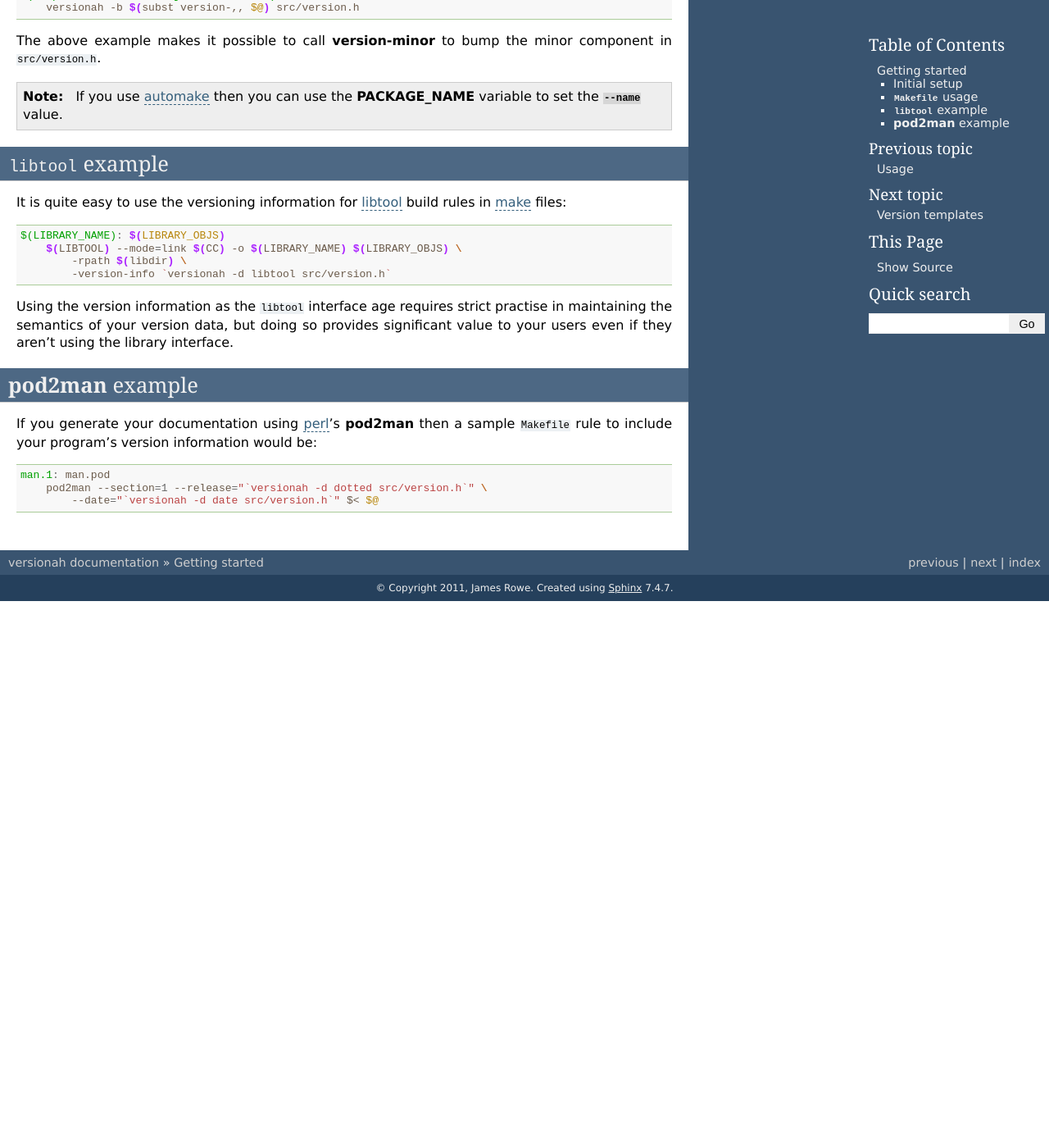
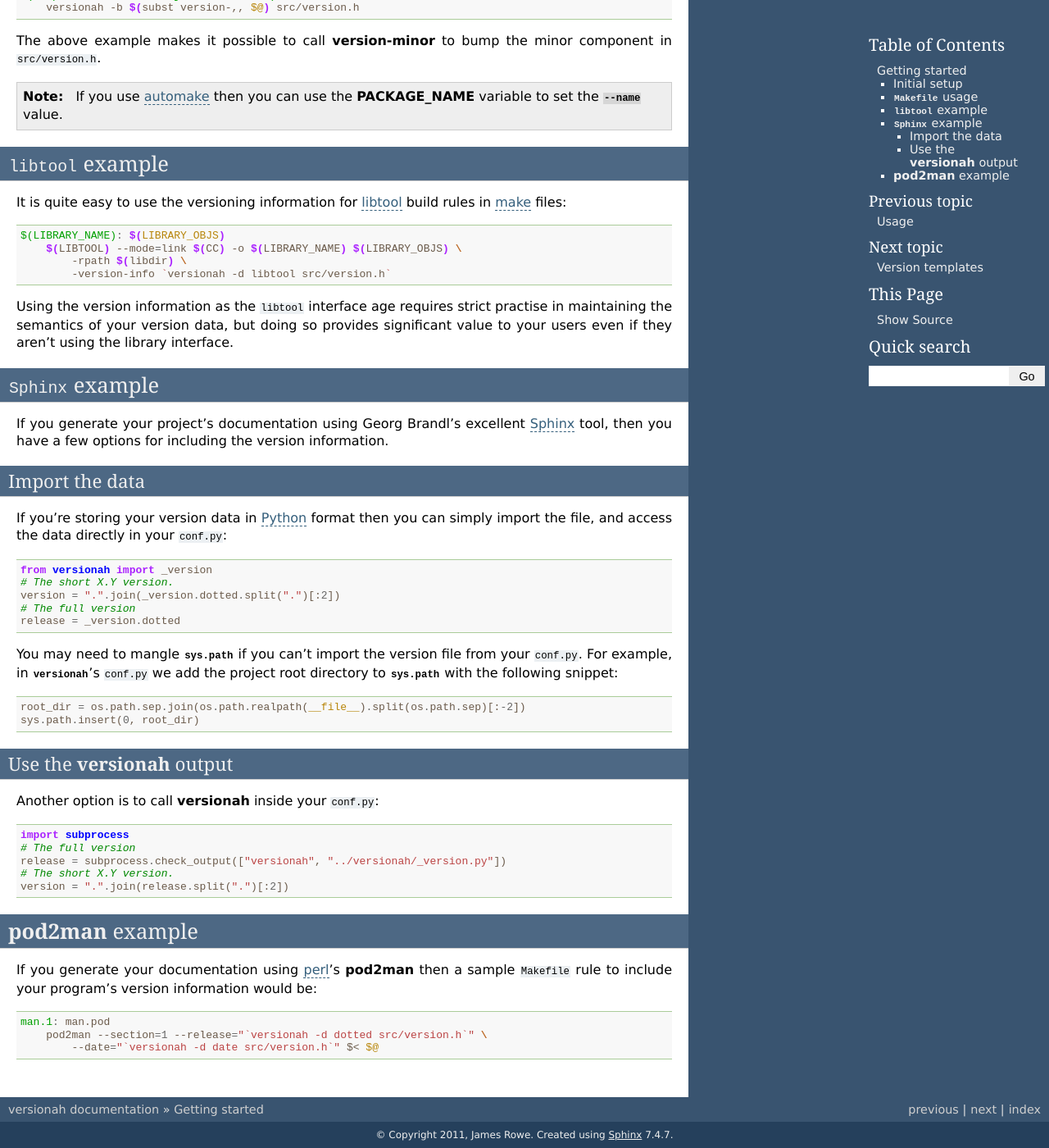
Before and after one commit to JNRowe/versionah, a Sphinx documentation site: the page built from doc/getting_started.rst, in a window 1280 px wide and 1400 px high, scrolled down 424 px. Shown: the whole window at 82% size. Built offline with Sphinx 7.4.7, drawn with Linux system fonts in a browser that asks for light colours; the version number could not be read and is left out; before the commit the page ends 1157 px from its top, so only the background shows below that.

Commit message:
Added example of using versionah with Sphinx.

```diff
--- a/doc/getting_started.rst
+++ b/doc/getting_started.rst
@@ -51,6 +51,43 @@ practise in maintaining the semantics of your version data, but doing so
 provides significant value to your users even if they aren't using the library
 interface.
 
+``Sphinx`` example
+------------------
+
+If you generate your project's documentation using Georg Brandl's excellent
+Sphinx_ tool, then you have a few options for including the version information.
+
+Import the data
+'''''''''''''''
+
+If you're storing your version data in Python_ format then you can simply import
+the file, and access the data directly in your :file:`conf.py`::
+
+    from versionah import _version
+    # The short X.Y version.
+    version = ".".join(_version.dotted.split(".")[:2])
+    # The full version
+    release = _version.dotted
+
+You may need to mangle :py:data:`sys.path` if you can't import the version file
+from your :file:`conf.py`.  For example, in :mod:`versionah`'s :file:`conf.py`
+we add the project root directory to :py:data:`sys.path` with the following
+snippet::
+
+    root_dir = os.path.sep.join(os.path.realpath(__file__).split(os.path.sep)[:-2])
+    sys.path.insert(0, root_dir)
+
+Use the :command:`versionah` output
+'''''''''''''''''''''''''''''''''''
+
+Another option is to call :command:`versionah` inside your :file:`conf.py`::
+
+    import subprocess
+    # The full version
+    release = subprocess.check_output(["versionah", "../versionah/_version.py"])
+    # The short X.Y version.
+    version = ".".join(release.split(".")[:2])
+
 :command:`pod2man` example
 --------------------------
 
@@ -67,4 +104,6 @@ be:
 .. _make: http://www.gnu.org/software/make/make.html
 .. _automake: http://sources.redhat.com/automake/
 .. _libtool: http://www.gnu.org/software/libtool/
+.. _Sphinx: http://sphinx.pocoo.org/
+.. _Python: http://www.python.org/
 .. _perl: http://www.perl.org/
```
